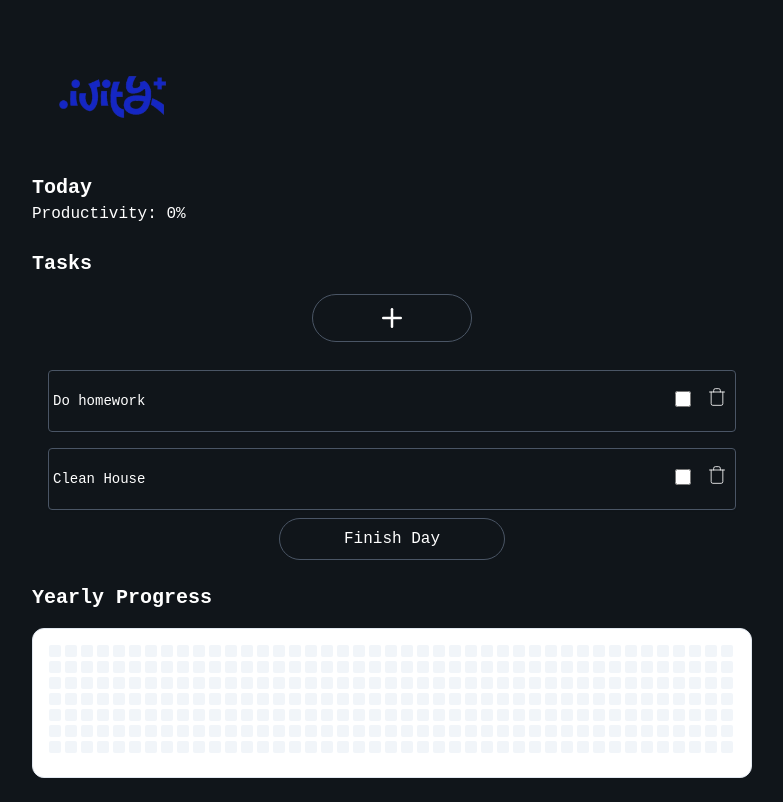
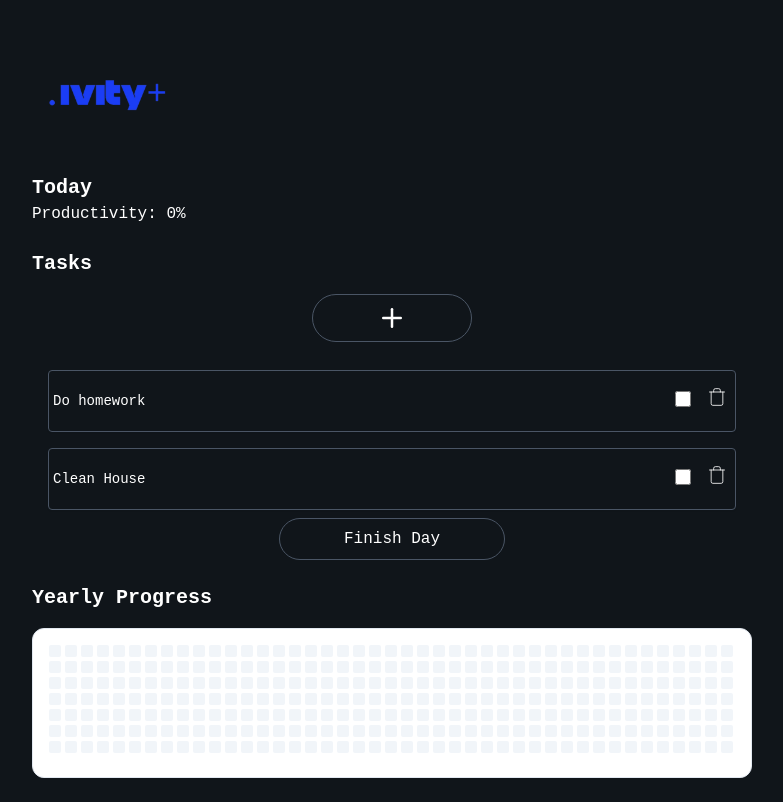
Before and after one commit to tltnsk/productivity-plus, a Next.js app: page / in a window 1280 px wide. Shown: the whole page, without its empty margins (248-1031 px from the left). Built offline with nearby package versions, Linux system fonts and the light colour scheme.

Commit message:
Change logo

```diff
--- a/src/app/page.tsx
+++ b/src/app/page.tsx
@@ -111,7 +111,7 @@ export default function Home() {
 
   return (
     <main className="p-6 max-w-3xl mx-auto">
-      <Image src="/logo.png" alt="Logo" width={150} height={150} priority />
+      <Image src="/logo-new.png" alt="Logo" width={150} height={150} priority />
 
       <h2 className="text-xl font-semibold"> Today</h2>
       <p>Productivity: {calculateProductivityScore(tasks)}%</p>
```
Also changed, not shown: public/logo-new.png (added), public/logo.png (deleted).
